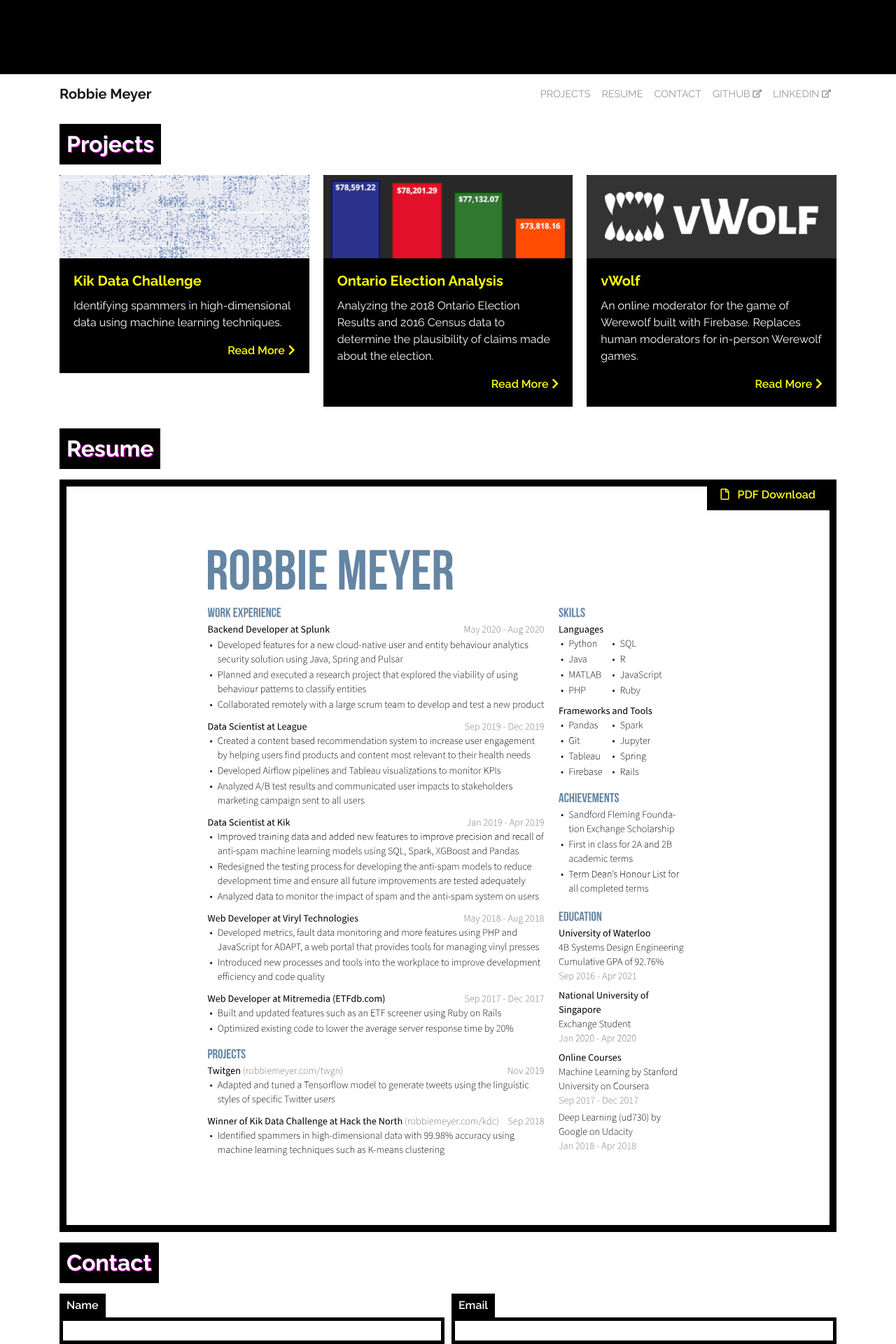
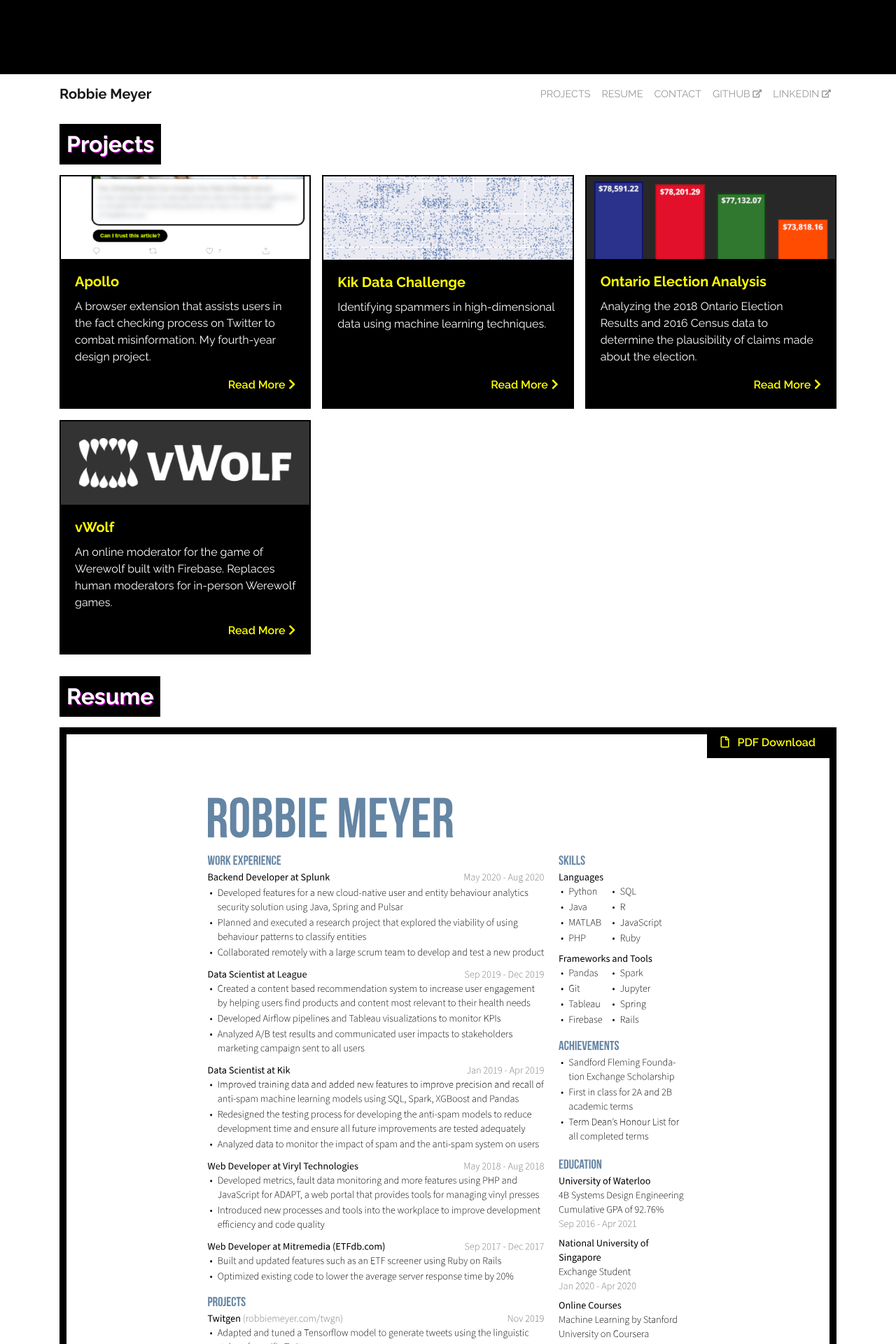
Before and after one commit to robbiemeyer/robbiemeyer.github.io, a Jekyll site: the page built from index.html, in a window 1280 px wide. Shown: the part 394-2314 px from the top of the page at 70% size. Built offline with Jekyll 4.4.1, drawn with Linux system fonts in a browser that asks for light colours; nearby versions of some CDN libraries.

Commit message:
Add Apollo page

```diff
--- a/_includes/project-card.html
+++ b/_includes/project-card.html
@@ -1,8 +1,12 @@
-<div class="card">
-  <img class="card-img-top" src="{{ include.project.thumbnail }}" alt="{{ include.project.title }} thumbnail">
-  <div class="card-body">
-    <h5 class="card-title">{{ include.project.title }}</h5>
-    <p class="card-text">{{ include.project.description }}</p>
-    <a href="{{ include.project.url }}">Read More<i class="fas fa-chevron-right"></i></a>
+<div class="col">
+  <div class="card h-100">
+    <img class="card-img-top" src="{{ include.project.thumbnail }}" alt="{{ include.project.title }} thumbnail">
+    <div class="card-body">
+      <h5 class="card-title">{{ include.project.title }}</h5>
+      <p class="card-text">{{ include.project.description }}</p>
+      <div>
+        <a href="{{ include.project.url }}">Read More<i class="fas fa-chevron-right"></i></a>
+      </div>
+    </div>
   </div>
 </div>
--- a/_layouts/base.html
+++ b/_layouts/base.html
@@ -9,7 +9,7 @@
 
     <link rel="shortcut icon" type="image/png" href="/favicon.png"/>
     <link href="https://fonts.googleapis.com/css?family=Raleway:400,400i,600,700" rel="stylesheet">
-    <link href="https://stackpath.bootstrapcdn.com/bootstrap/4.1.1/css/bootstrap.min.css" rel="stylesheet" integrity="sha384-WskhaSGFgHYWDcbwN70/dfYBj47jz9qbsMId/iRN3ewGhXQFZCSftd1LZCfmhktB" crossorigin="anonymous">
+    <link rel="stylesheet" href="https://cdn.jsdelivr.net/npm/bootstrap@4.6.0/dist/css/bootstrap.min.css" integrity="sha384-B0vP5xmATw1+K9KRQjQERJvTumQW0nPEzvF6L/Z6nronJ3oUOFUFpCjEUQouq2+l" crossorigin="anonymous">
     <link rel="stylesheet" href="https://use.fontawesome.com/releases/v5.0.13/css/all.css" integrity="sha384-DNOHZ68U8hZfKXOrtjWvjxusGo9WQnrNx2sqG0tfsghAvtVlRW3tvkXWZh58N9jp" crossorigin="anonymous">
     <link rel="stylesheet" href="{{ "/assets/main.css" | relative_url }}">
 
--- /dev/null
+++ b/_projects/apollo.md
@@ -0,0 +1,67 @@
+---
+title: Apollo
+date: 2021-04-30
+description: |
+  A browser extension that assists users in the fact checking process on
+  Twitter to combat misinformation. My fourth-year design project.
+thumbnail: /assets/images/projects/apollo/apollo-thumb.png
+---
+
+From September 2020 to April 2021, I worked on Apollo with
+Charmaine Wang, Eason Gao and Ryan Mok. Apollo is our fourth-year design
+project. It is an extension for Google Chrome that helps users to identify
+false or misleading information on Twitter.
+
+![Apollo Screenshot](/assets/images/projects/apollo/apollo-overview.png){:.med}
+
+At the start of the project, we identified misinformation on social media as
+our problem space. We researched the problem space and explored different
+approaches to managing misinformation to identify an approach that we believed
+could actually address the problem. Ultimately, we decided to create a solution
+that presented additional information to help users identify false and
+misleading information. We identified three objectives for the project:
+assisting users in identifying misinformation, encouraging users to think
+critically and preventing users from spreading misinformation. We did not want
+to simply tell users if information was true as we did not want users to become
+dependent on our solution and we did not believe it was possible to create a
+fully objective automated fact-checker. As our timeline was limited, we decided
+to focus on creating a solution for desktop Twitter users.
+
+Apollo was the result of our efforts. Apollo is a browser extension that
+presents additional information about articles posted on Twitter to help users
+fact-check. Apollo adds a button under each linked article in Twitter. When the
+button is clicked the Apollo sidebar opens and information about the article
+will load.
+
+<div class="embed-responsive embed-responsive-16by9">
+  <iframe class="embed-responsive-item" src="https://www.youtube-nocookie.com/embed/KmdFc58FucQ" title="YouTube video player" frameborder="0" allow="accelerometer; autoplay; clipboard-write; encrypted-media; gyroscope; picture-in-picture" allowfullscreen></iframe>
+</div>
+
+The final Apollo prototype presents three types of information in the sidebar:
+basic article information, article sentiment and related articles. The user can
+use this information to make an informed decision about the article quickly and
+easily.
+
+![Apollo Features](/assets/images/projects/apollo/apollo-features.png){:.med}
+
+When the user clicks the Apollo button to open the sidebar, a connection is
+established with the Apollo server. The server makes a request to get the
+article, parses the article and then processes the text to extract all the
+Apollo features. As a Chrome extension, the Apollo extension is written in
+JavaScript. The Apollo server is an Express server written in Node.js. For the
+related article system, I created a simple Flask service written in Python to
+utilize the PositionRank algorithm from the
+[PyTextRank](https://github.com/DerwenAI/pytextrank) package.
+[Datanews](https://datanews.io/) is used to search for relevant articles. The
+sentiment analysis feature uses Google's Natural Language API. Apollo was run
+on the Google Cloud Platform App Engine.
+
+![Apollo Architecture](/assets/images/projects/apollo/apollo-arch.png){:.short}
+
+I helped plan the project, analyze testing results and develop features for
+Apollo. The features I worked on included the related article system, the
+interface and the back-end server. The tasks I worked on were varied and
+included evaluating keyword extraction algorithms, tweaking styling and
+performing statistical tests on survey results.
+
+*Links to the Apollo code will be added soon.*
--- a/_sass/index.scss
+++ b/_sass/index.scss
@@ -1,4 +1,4 @@
-.splash{
+.splash {
   position: -webkit-sticky;
   position: sticky;
   top: 0;
@@ -9,7 +9,7 @@
   align-items: center;
 
   background-color: black;
-  color: yellow;
+  color: $theme-important;
 
   text-align: center;
 
@@ -25,8 +25,10 @@
 }
 
 .parent-container {
-  background: white;
+  background: $theme-bg;
   height: 100%;
+  border-top: 3px solid $theme-bg;
+  margin-top: -3px;
 }
 
 .home-heading {
@@ -35,13 +37,12 @@
   padding: 5px 10px;
   margin: 15px 0;
 
-  color: white;
-  background: black;
+  color: $theme-bg;
+  background: $theme-fg;
   text-shadow: 1px 1px 0 $theme-accent;
 
   font-size: 2rem;
   font-weight: 700;
-
 }
 
 .anchor {
@@ -52,44 +53,55 @@
   top: -60px;
 }
 
-.card-columns {
-  // Small and up
-  @media (min-width: 576px) {
-    column-count: 2;
-  }
+.card-row {
+  margin-left: -0.5rem;
+  margin-right: -0.5rem;
 
-  // Large and up
-  @media (min-width: 992px) {
-    column-count: 3;
-  }
+  .col {
+    padding-left: 0.5rem;
+    padding-right: 0.5rem;
+    margin-bottom: 1rem;
 
     .card {
       background-color: $theme-fg;
       color: $theme-bg;
 
-    margin-bottom: 1rem;
       border-radius: 0;
-    border: none;
+      border: 2px solid $theme-fg;
+
+      img.card-img-top {
+        border-radius: 0;
+      }
 
       .card-title {
         font-weight: 700;
         color: $theme-important;
       }
 
-    a:last-child {
+      .card-body {
+        display: flex;
+        flex-direction: column;
+
+        div:last-child {
+          margin-top: auto;
+          display: flex;
+          justify-content: flex-end;
+
+          a {
             color: $theme-important;
             font-weight: 600;
             text-decoration: none;
-      display: block;
-      text-align: right;
 
             i {
               margin-left: 0.3em;
             }
+
+            &:hover {
+              text-decoration: underline;
             }
-
-    a:last-child:hover {
-      text-decoration: underline;
+          }
+        }
+      }
     }
   }
 }
@@ -98,6 +110,7 @@
   padding: 10px;
   border: 10px solid $theme-fg;
   position: relative;
+  margin-bottom: 1rem;
 
   a {
     background-color: $theme-fg;
@@ -132,6 +145,7 @@
   input[type='text'], input[type='email'], textarea {
     border-radius: 0;
     border: 5px solid $theme-fg;
+    height: unset;
     padding: 10px;
     margin-bottom: 15px;
 
--- a/_sass/navbar.scss
+++ b/_sass/navbar.scss
@@ -8,6 +8,13 @@
 
   .navbar-brand{
     font-weight: 800;
+
+    &:hover {
+      text-shadow: -1px 1px 0 $theme-focus, 1px -1px 0 $theme-important, 1px 1px 0 $theme-accent;
+    }
+    &:active {
+      text-shadow: none;
+    }
   }
 
   .nav-item {
--- a/_sass/project-post.scss
+++ b/_sass/project-post.scss
@@ -17,8 +17,10 @@
   }
 
   img {
-    width: 100%;
-    padding: 10px 0;
+    max-width: 100%;
+    display: block;
+    margin: 2rem auto;
+
     @media (max-width: 576px) {
       max-width: unset !important;
     }
@@ -31,4 +33,10 @@
       max-height: 600px;
     }
   }
+
+  .embed-responsive {
+    margin: 2rem auto;
+    border: 5px solid $theme-fg;
+    max-width: 700px;
+  }
 }
--- a/index.html
+++ b/index.html
@@ -33,7 +33,7 @@
       <div id='projects' class='anchor'></div>
       Projects
     </span>
-    <div class='card-columns'>
+    <div class='row row-cols-1 row-cols-sm-2 row-cols-lg-3 card-row'>
       {% assign reverse_projects = site.projects | reverse %}
       {% for project in reverse_projects %}
         {% include project-card.html project=project %}
```
Also changed, not shown: assets/images/projects/apollo/apollo-arch.png (added), assets/images/projects/apollo/apollo-features.png (added), assets/images/projects/apollo/apollo-overview.png (added), assets/images/projects/apollo/apollo-thumb.png (added), assets/images/projects/teedler/teedler-thumb.png (deleted), assets/images/projects/twitgen/twitgen-thumb.png (deleted). Lines whose indentation alone changed are shown as unchanged.
